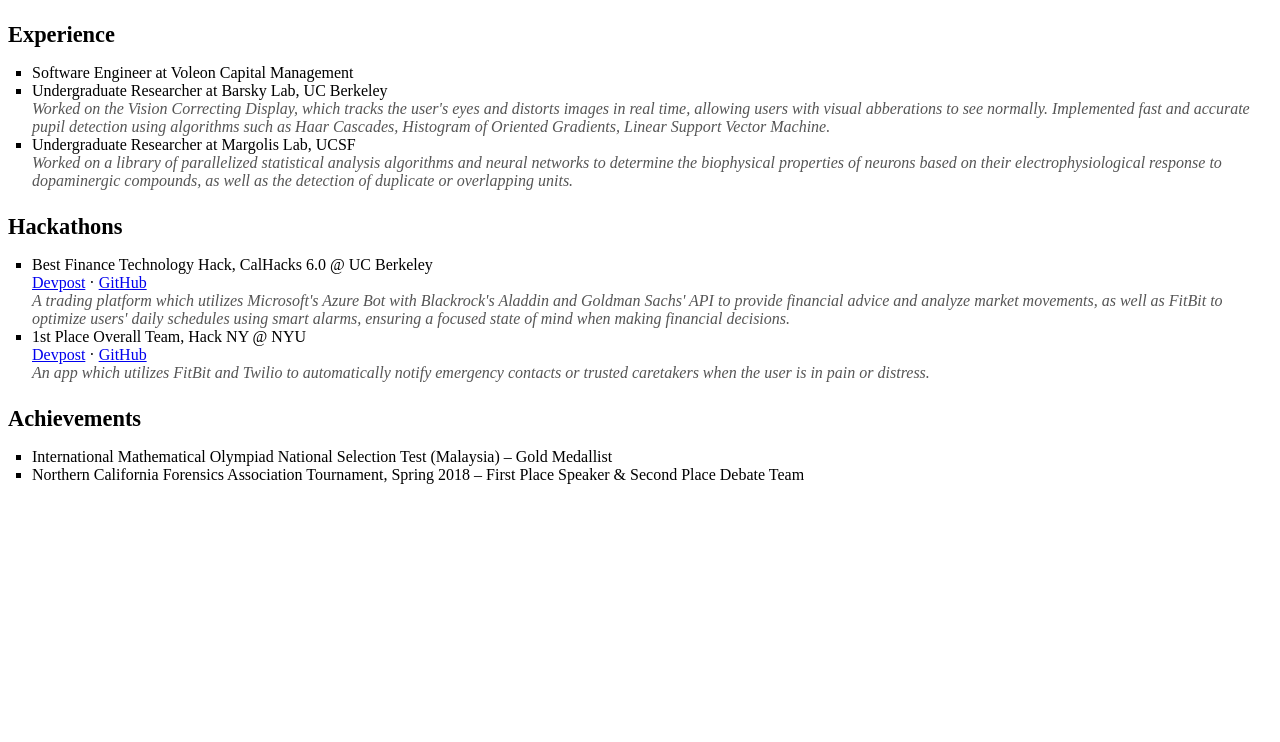
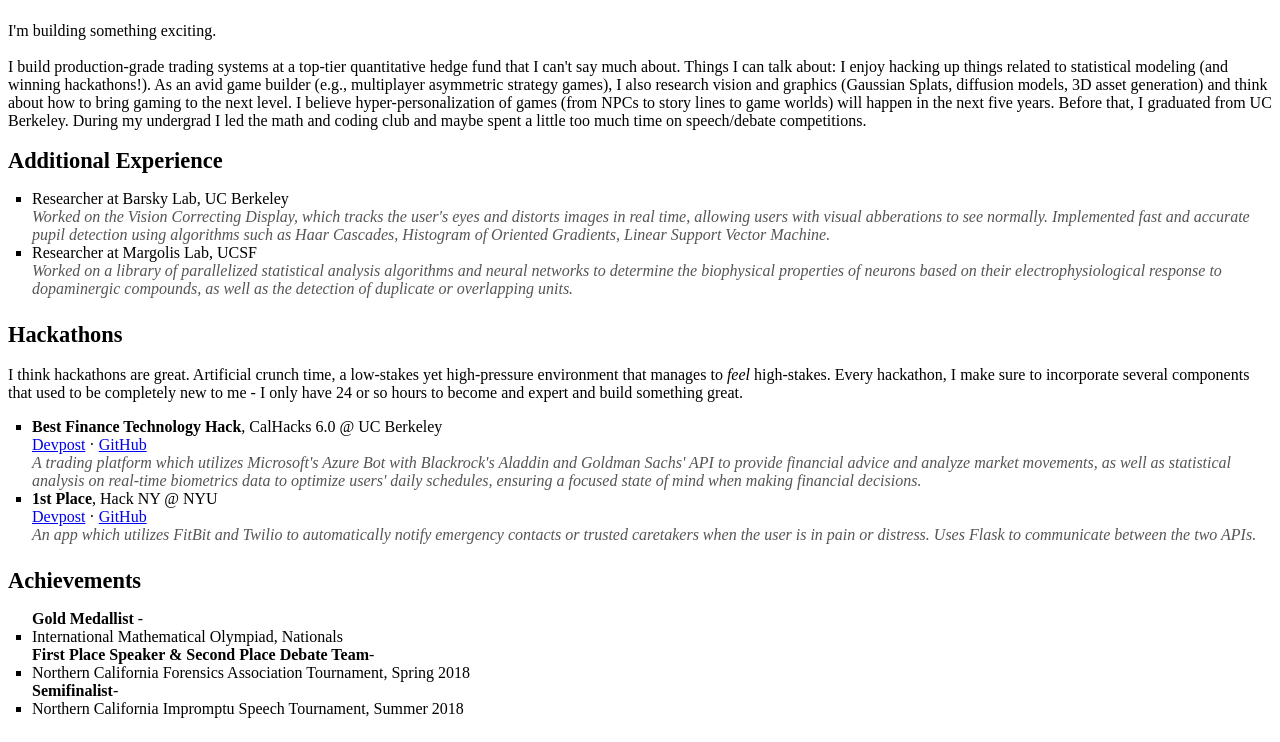
Before and after one commit to jingylima/jingylima.github.io, a plain HTML site: page index.html in a window 1280 px wide. Shown: the part 66-808 px from the top of the page. Drawn offline with Linux system fonts and the light colour scheme.

Commit message:
add paragraphs

```diff
--- a/index.html
+++ b/index.html
@@ -11,17 +11,23 @@
 <body>
     <main>
         <h1><strong>Jing Yi Lim</strong></h1>
+        I'm building something exciting.<br><br>
+
+        I build production-grade trading systems at a top-tier quantitative hedge fund that I can't say much about.
+        Things I can talk about: I enjoy hacking up things related to statistical modeling (and winning hackathons!). As
+        an avid game builder (e.g., multiplayer asymmetric strategy games), I also
+        research vision and graphics (Gaussian Splats, diffusion models, 3D asset generation) and think about how to
+        bring gaming to the next level. I believe hyper-personalization of games (from NPCs to story lines to game
+        worlds) will happen in the next five years.
+
+        Before that, I graduated from UC Berkeley. During my undergrad I led the math and coding club and maybe spent a
+        little too much time on speech/debate competitions.
 
         <section>
-            <h2><strong>Experience</strong></h2>
+            <h2><strong>Additional Experience</strong></h2>
             <ul>
                 <li>
-                    Software Engineer at Voleon Capital Management
-                    <br>
-                    <em></em>
-                </li>
-                <li>
-                    Undergraduate Researcher at Barsky Lab, UC Berkeley
+                    Researcher at Barsky Lab, UC Berkeley
                     <br>
                     <em>Worked on the Vision Correcting Display, which tracks the user's eyes and distorts images in
                         real time, allowing users with visual abberations to see normally. Implemented fast and accurate
@@ -29,7 +35,7 @@
                         Support Vector Machine.</em>
                 </li>
                 <li>
-                    Undergraduate Researcher at Margolis Lab, UCSF
+                    Researcher at Margolis Lab, UCSF
                     <br>
                     <em>Worked on a library of parallelized statistical analysis algorithms and neural
                         networks to
@@ -41,27 +47,34 @@
         </section>
 
         <section>
-            <h2><strong>Hackathons</strong></h2>
+            <h2><strong>Hackathons</strong></h2><br>
+            I think hackathons are great. Artificial crunch time, a low-stakes yet high-pressure environment that
+            manages to <i>feel</i> high-stakes. Every hackathon, I make sure to incorporate several components that used
+            to be completely new to me - I only have 24 or so hours to become and expert and build something great.
+
             <ul>
                 <li>
-                    Best Finance Technology Hack, CalHacks 6.0 @ UC Berkeley
+                    <strong>Best Finance Technology Hack</strong>, CalHacks 6.0 @ UC Berkeley
                     <br>
                     <a href="https://devpost.com/software/performanceplus-okzb86" target="_blank">Devpost</a> ·
                     <a href="https://github.com/jingylima/PerformancePlus" target="_blank">GitHub</a>
                     <br>
                     <em>A trading platform which utilizes Microsoft's Azure Bot with Blackrock's Aladdin and Goldman
-                        Sachs' API to provide financial advice and analyze market movements, as well as FitBit to
-                        optimize users' daily schedules using smart alarms, ensuring a focused state of mind when making
+                        Sachs' API to provide financial advice and analyze market movements, as well as statistical
+                        analysis on real-time biometrics data to optimize users' daily schedules, ensuring a focused
+                        state of mind
+                        when making
                         financial decisions. </em>
                 </li>
                 <li>
-                    1st Place Overall Team, Hack NY @ NYU
+                    <strong>1st Place</strong>, Hack NY @ NYU
                     <br>
                     <a href="https://devpost.com/software/patientplus" target="_blank">Devpost</a> ·
                     <a href="https://github.com/jingylima/PatientPlus" target="_blank">GitHub</a>
                     <br>
                     <em>An app which utilizes FitBit and Twilio to automatically notify emergency contacts or trusted
-                        caretakers when the user is in pain or distress.</em>
+                        caretakers when the user is in pain or distress. Uses Flask to communicate between the two
+                        APIs.</em>
                 </li>
             </ul>
         </section>
@@ -69,9 +82,13 @@
         <section>
             <h2><strong>Achievements</strong></h2>
             <ul>
-                <li>International Mathematical Olympiad National Selection Test (Malaysia) – Gold Medallist</li>
-                <li>Northern California Forensics Association Tournament, Spring 2018 – First Place Speaker & Second
-                    Place Debate Team</li>
+                <strong>Gold Medallist</strong> - <li>International Mathematical Olympiad, Nationals</li>
+                <strong>First Place Speaker & Second
+                    Place Debate Team</strong>- <li>Northern California Forensics Association Tournament, Spring 2018
+                </li>
+                <strong>Semifinalist</strong>- <li>Northern California Impromptu Speech Tournament, Summer 2018
+                </li>
+
             </ul>
         </section>
     </main>
```
